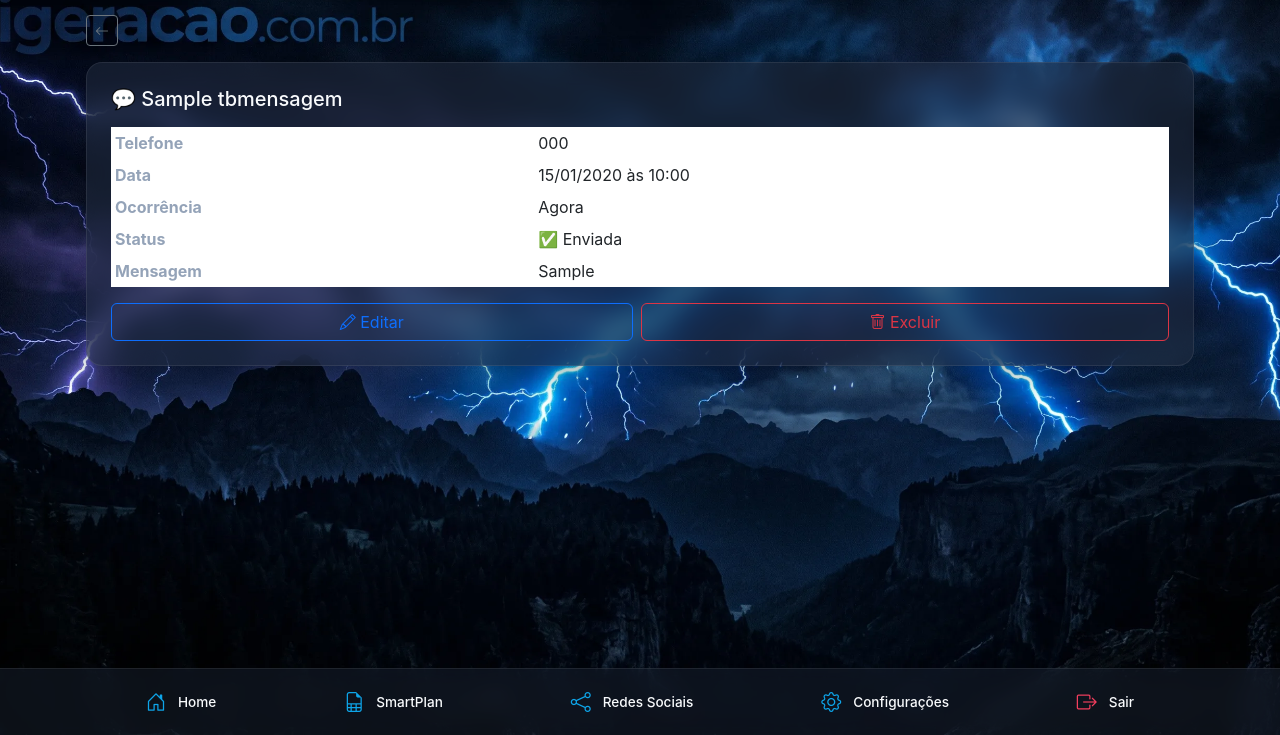
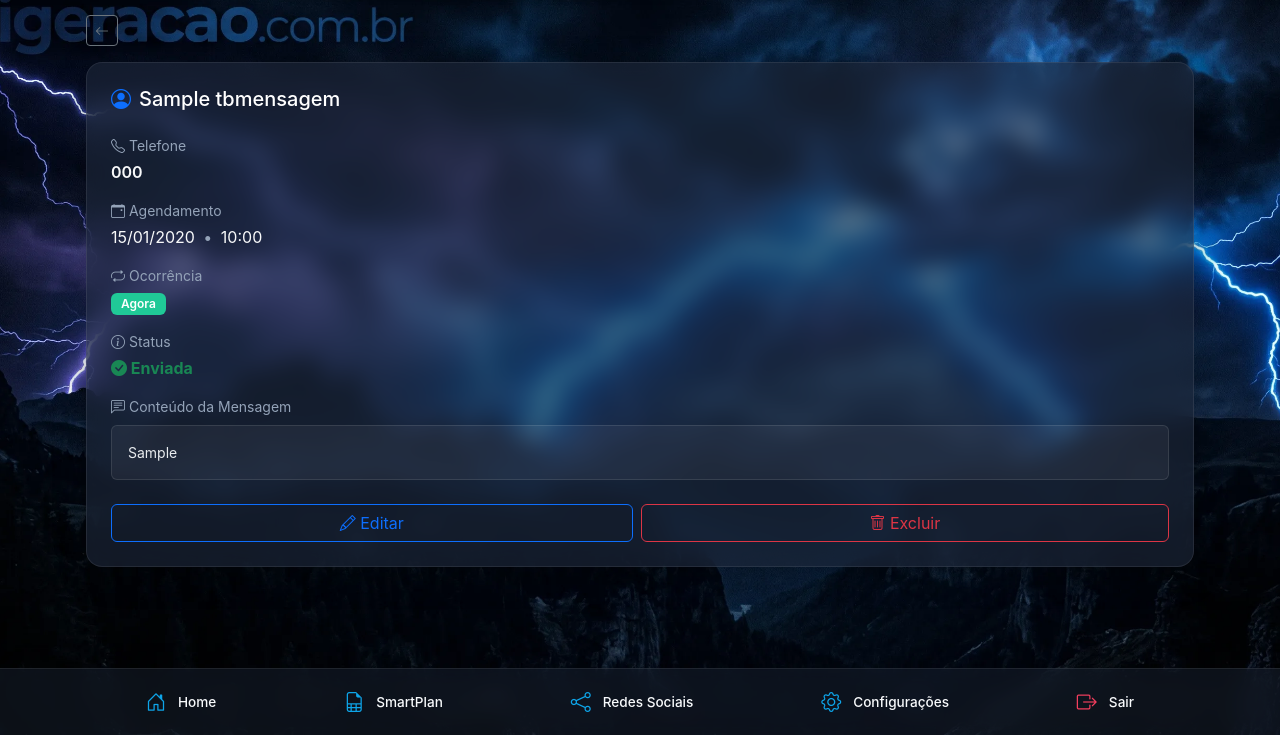
Before and after one commit to valgandolfo/allmedias-, a Django app: page /mensagens/1/ in a window 1280 px wide. Shown: the part 65-800 px from the top of the page. Run offline with Django 5.2, Linux system fonts and the light colour scheme; a user stored in the database is signed in; tables that the repository leaves empty hold one stand-in row (values such as "Sample post"); grey boxes marked "Sample" are stand-in pictures; some libraries are stand-ins or nearby versions.

Commit message:
style(UI): moderniza layout de detalhes de mensagem para Dark Mode

```diff
--- a/templates/mensagem/detalhes.html
+++ b/templates/mensagem/detalhes.html
@@ -123,17 +123,49 @@
 
 {% block detail_view %}
 <div class="card-custom p-4">
-    <h5 class="mb-3">💬 {{ mensagem.men_nome }}</h5>
+    <h5 class="mb-4 text-white">
+        <i class="bi bi-person-circle text-primary me-2"></i>{{ mensagem.men_nome }}
+    </h5>
 
-    <table class="table table-borderless table-sm">
-        <tr><th class="text-muted" style="width:40%">Telefone</th><td>{{ mensagem.men_telefone }}</td></tr>
-        <tr><th class="text-muted">Data</th><td>{{ mensagem.men_dat|date:"d/m/Y" }} às {{ mensagem.men_hora|time:"H:i" }}</td></tr>
-        <tr><th class="text-muted">Ocorrência</th><td>{{ mensagem.get_men_ocorrencia_display }}</td></tr>
-        <tr><th class="text-muted">Status</th><td>{% if mensagem.men_status %}✅ Enviada{% else %}⏳ Pendente{% endif %}</td></tr>
-        <tr><th class="text-muted">Mensagem</th><td>{{ mensagem.men_mensagem }}</td></tr>
-    </table>
+    <div class="mb-3">
+        <small class="text-muted d-block mb-1"><i class="bi bi-telephone"></i> Telefone</small>
+        <span class="fs-6 text-light fw-semibold">{{ mensagem.men_telefone }}</span>
+    </div>
 
-    <div class="d-flex gap-2 mt-3">
+    <div class="mb-3">
+        <small class="text-muted d-block mb-1"><i class="bi bi-calendar-event"></i> Agendamento</small>
+        <span class="fs-6 text-light">
+            {{ mensagem.men_dat|date:"d/m/Y" }} <span class="text-muted mx-1">&bull;</span> {{ mensagem.men_hora|time:"H:i" }}
+        </span>
+    </div>
+
+    <div class="mb-3">
+        <small class="text-muted d-block mb-1"><i class="bi bi-repeat"></i> Ocorrência</small>
+        <span class="badge" style="background-color: #20c997; color: white; padding: 5px 10px; font-weight: 600;">
+            {{ mensagem.get_men_ocorrencia_display }}
+        </span>
+        {% if mensagem.men_ocorrencia == 'semanal' and mensagem.men_dia_semana %}
+            <span class="badge bg-secondary ms-1">{{ mensagem.get_men_dia_semana_display }}</span>
+        {% endif %}
+    </div>
+
+    <div class="mb-3">
+        <small class="text-muted d-block mb-1"><i class="bi bi-info-circle"></i> Status</small>
+        {% if mensagem.men_status %}
+            <span class="text-success fw-bold"><i class="bi bi-check-circle-fill"></i> Enviada</span>
+        {% else %}
+            <span class="text-warning fw-bold"><i class="bi bi-hourglass-split"></i> Pendente</span>
+        {% endif %}
+    </div>
+
+    <div class="mb-4">
+        <small class="text-muted d-block mb-2"><i class="bi bi-chat-left-text"></i> Conteúdo da Mensagem</small>
+        <div class="p-3 rounded" style="background-color: rgba(255,255,255,0.05); color: #e9ecef; border: 1px solid rgba(255,255,255,0.1); font-size: 14px;">
+            {{ mensagem.men_mensagem|linebreaksbr }}
+        </div>
+    </div>
+
+    <div class="d-flex gap-2 mt-2">
         <a href="{% url 'mensagem_form' mensagem.pk %}" class="btn btn-outline-primary flex-fill">
             <i class="bi bi-pencil"></i> Editar
         </a>
```
